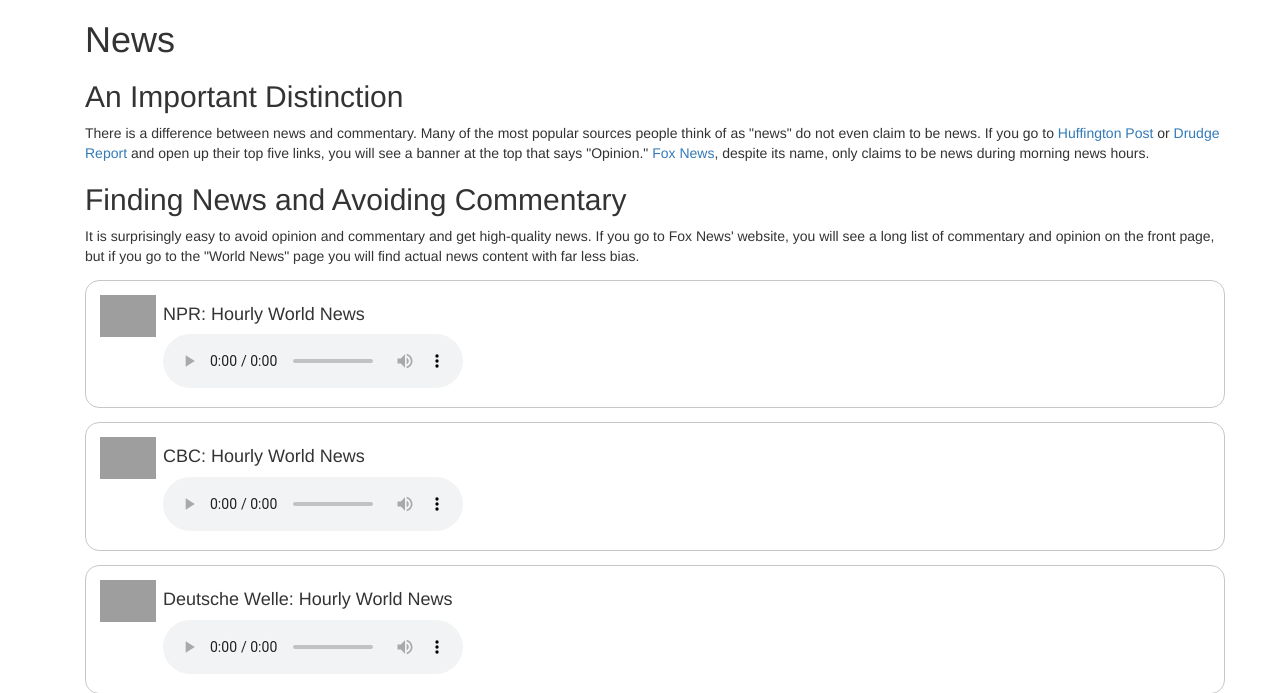
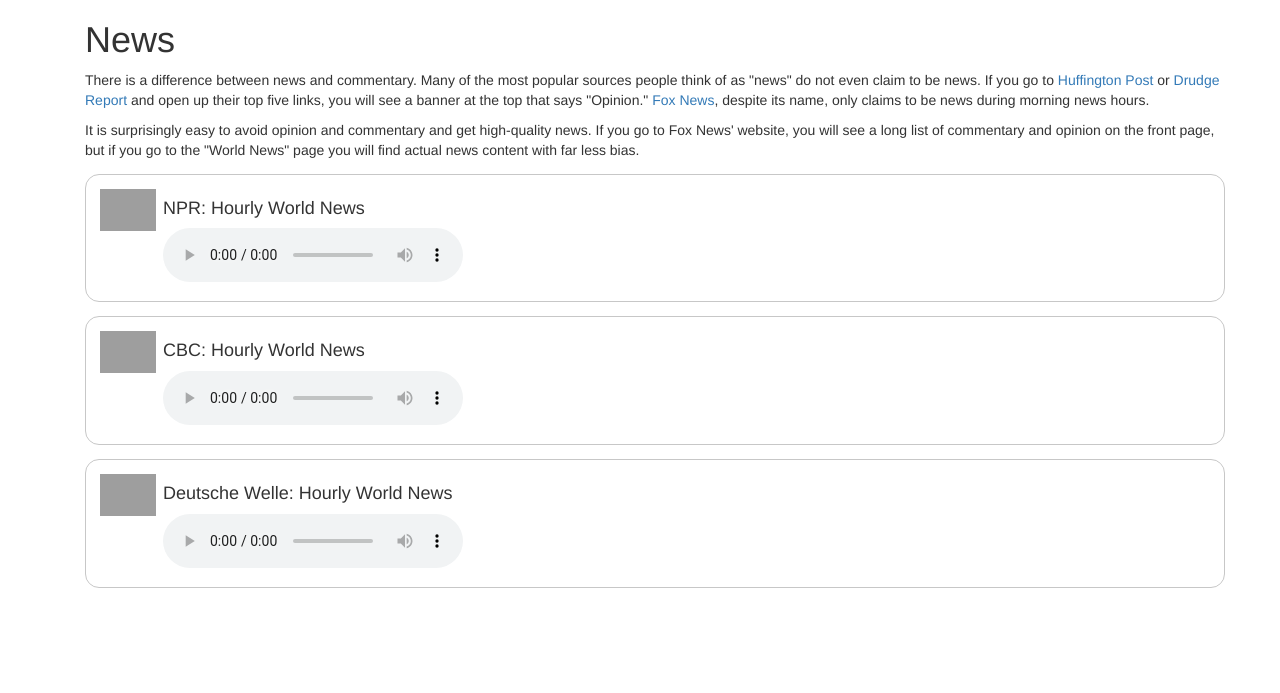
Before and after one commit to cjtrowbridge/news, a PHP site: page / in a window 1280 px wide. Shown: the top 693 px of the page. Run offline with PHP 8.4, Linux system fonts and the light colour scheme; data that the repository does not hold is empty; some libraries are stand-ins or nearby versions; grey boxes are pictures that could not be loaded.

Commit message:
Update index.php

```diff
--- a/index.php
+++ b/index.php
@@ -52,14 +52,11 @@ function FetchFeed($url){
         <div class="col-xs-12">
 
          <h1>News</h1>
-         <h2>An Important Distinction</h2>
          <p>
            There is a difference between news and commentary. Many of the most popular sources people think of as "news" do not even claim to be news.
            If you go to <a href="http://www.huffingtonpost.com/" target="_blank">Huffington Post</a> or <a href="http://www.drudgereport.com/" target="_blank">Drudge Report</a> and open up their top five links, you will see a banner at the top that says "Opinion."
            <a href="http://www.foxnews.com/" target="_blank">Fox News</a>, despite its name, only claims to be news during morning news hours.
         </p>
-
-        <h2>Finding News and Avoiding Commentary</h2>
         <p>
           It is surprisingly easy to avoid opinion and commentary and get high-quality news. If you go to Fox News' website, you will see a long list of commentary and opinion on the front page, but if you go to the "World News" page you will find actual news content with far less bias.
         </p>
```
